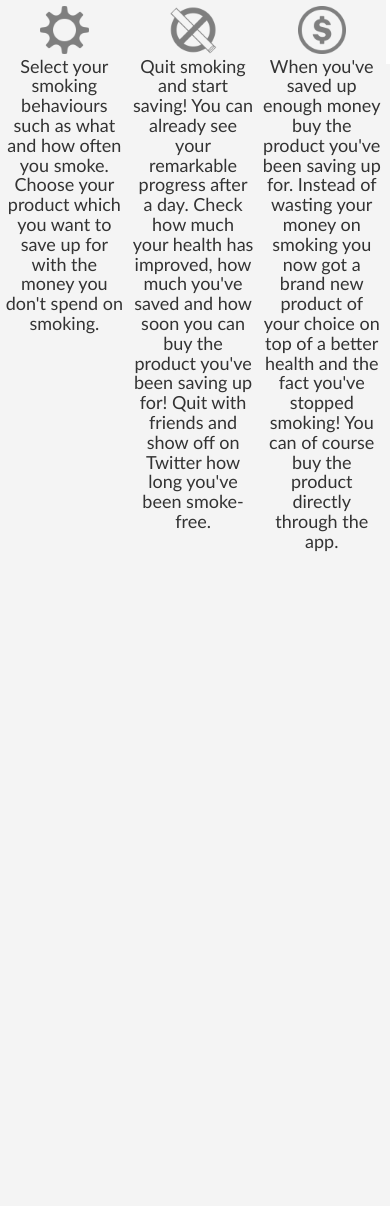
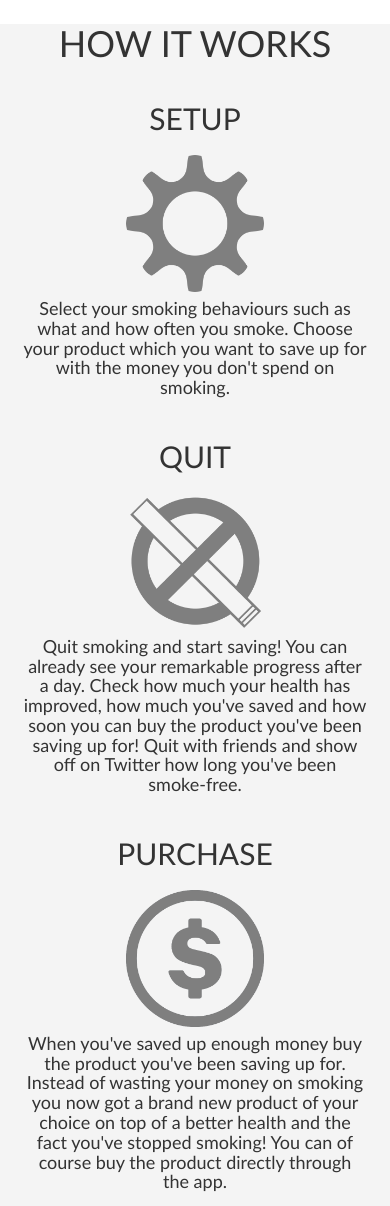
Before and after one commit to A-Maze/A-Maze.github.io, a PHP site: page / in a window 390 px wide. Shown: the part 780-1986 px from the top of the page. Before the commit the page ends 1345 px from the top, so only its background shows below. Run offline with PHP 8.4, Linux system fonts and the light colour scheme; some libraries are stand-ins or nearby versions.

Commit message:
more mobile

```diff
--- a/css/stylesheet.css
+++ b/css/stylesheet.css
@@ -1,7 +1,6 @@
 *{
 	margin:0px;
 	padding:0px;
-	background-color: #f4f4f4;
 	font-family: gotham, calibri;
 	 -moz-box-sizing: border-box; -webkit-box-sizing: border-box; box-sizing: border-box;
 
@@ -12,6 +11,7 @@
 body,html{
 	width:100%;
 	height:100%;
+	background-color: #f4f4f4;
 }
 
 
@@ -37,7 +37,7 @@
 	@media(orientation:portrait){
 		#head{
 			width:100%;
-			height:40%;
+			height:60%;
 		background: #1e5799; /* Old browsers */
 		background: -moz-linear-gradient(top, #1e5799 0%, #207cca 39%, #2989d8 50%, #7db9e8 100%); /* FF3.6+ */
 		background: -webkit-gradient(linear, left top, left bottom, color-stop(0%,#1e5799), color-stop(39%,#207cca), color-stop(50%,#2989d8), color-stop(100%,#7db9e8)); /* Chrome,Safari4+ */
@@ -122,13 +122,26 @@
 #about{
 	text-align:center;
 	margin-top:5%;
+	background-color: #f4f4f4;
 }
+
 
 #about .step{
 	margin-top:1%;
 	width:33%;
 	float:left;
 	padding:1%;
+}
+
+@media(max-width:1000px){
+#about .step{
+	margin-top:1%;
+	width:90%;
+	float:left;
+	margin-left:5%;
+	margin-right:5%;
+	padding:1%;
+}
 }
 
 #about .step p{
```
